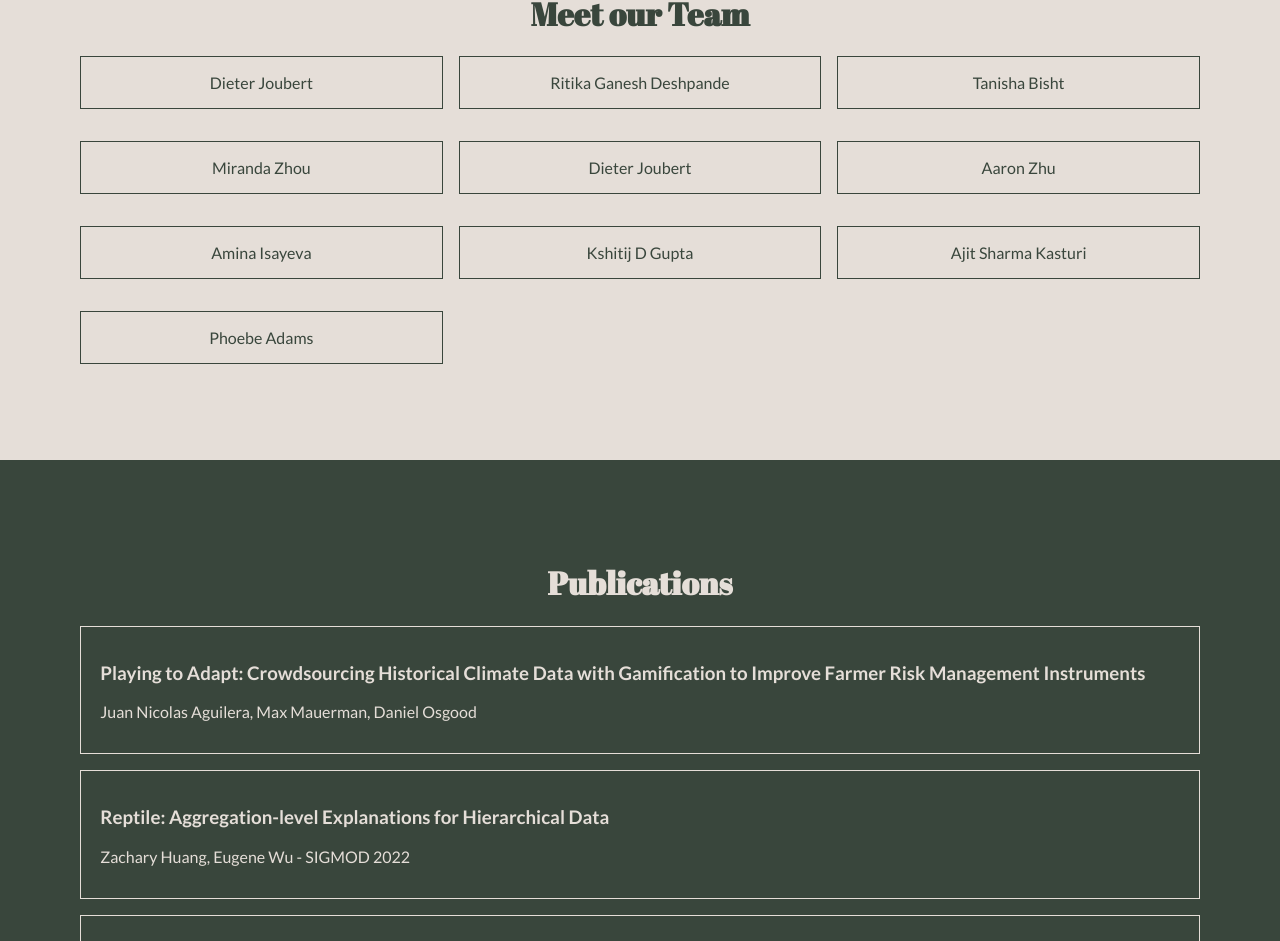
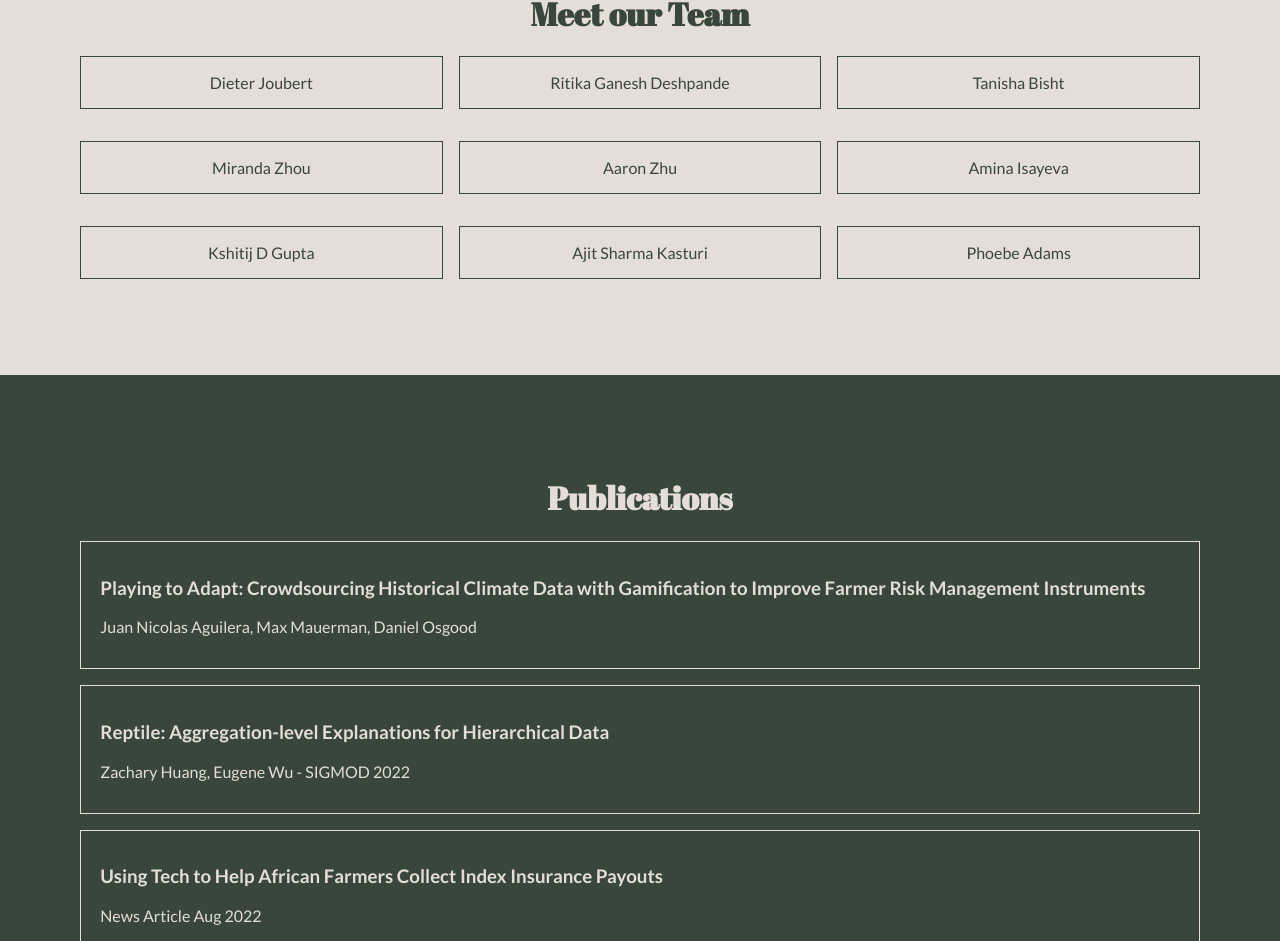
Before and after one commit to Columbia-DESDR/columbia-desdr.github.io, a React (Create React App) app: page / in a window 1280 px wide. Shown: the part 3077-4018 px from the top of the page. Built offline with nearby package versions, Linux system fonts and the light colour scheme.

Commit message:
update memberws

```diff
--- a/src/constants.js
+++ b/src/constants.js
@@ -28,7 +28,7 @@ export const principalInvestigators = [
   {name: '03. Lydia Chilton →', img: lydia, college: 'CS, Columbia University', link: 'https://www.cs.columbia.edu/~chilton/chilton.html'}
 ]
 
-export const members = ["Dieter Joubert", "Ritika Ganesh Deshpande", "Tanisha Bisht", "Miranda Zhou", "Dieter Joubert", "Aaron Zhu", "Amina Isayeva", "Kshitij D Gupta", "Ajit Sharma Kasturi", "Phoebe Adams"]
+export const members = ["Dieter Joubert", "Ritika Ganesh Deshpande", "Tanisha Bisht", "Miranda Zhou", "Aaron Zhu", "Amina Isayeva", "Kshitij D Gupta", "Ajit Sharma Kasturi", "Phoebe Adams"]
 
 export const publications = [
   {name: 'Playing to Adapt: Crowdsourcing Historical Climate Data with Gamification to Improve Farmer Risk Management Instruments', authors: 'Juan Nicolas Aguilera, Max Mauerman, Daniel Osgood', link: 'https://papers.ssrn.com/sol3/papers.cfm?abstract_id=3639580'},
```
